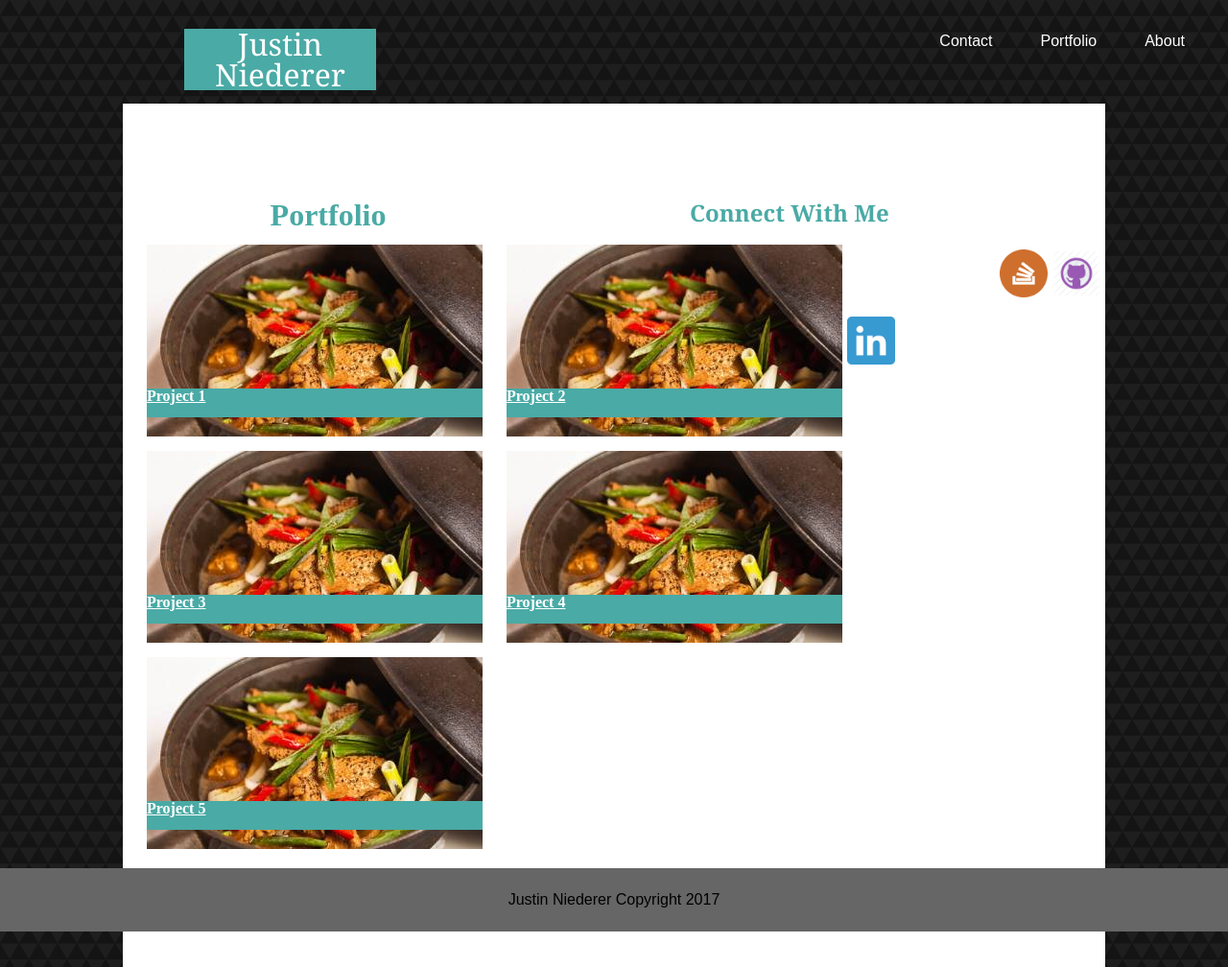
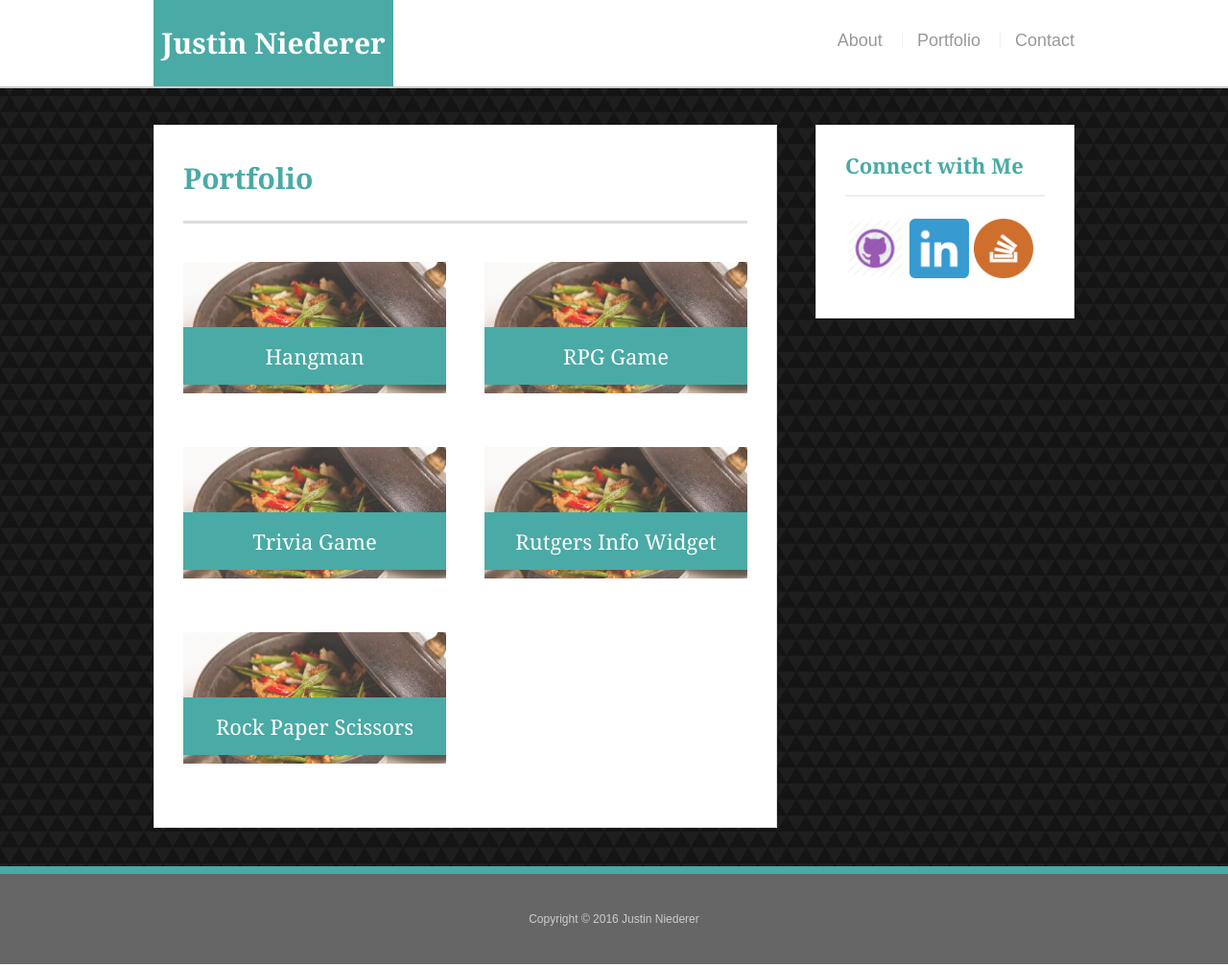
Before and after one commit to jniederer7/Basic-Portfolio, a plain HTML site: page portfolio.html in a window 1280 px wide. Shown: the top 1008 px of the page at 96% size. Drawn offline with Linux system fonts and the light colour scheme.

Commit message:
fixed code

```diff
--- a/assets/css/style.css
+++ b/assets/css/style.css
@@ -1,166 +1,239 @@
-body{
-	background-image:url("../images/dark-triangles.png");
-}
-h1{
-	background-color:#4aaaa5;
-	font-family:"Georgia", Times, "Times New Roman", serif;
-	font-size: 32px;
-	color: white;
-	width:200px;
-	text-align:center;
-	float: left;
-	margin-left:15%;
-	margin-top:30px;
-	margin-bottom:-50px;
-
-}
-a.navbar{
-	float:right;
-	font-family: Arial, "helvetica neue", helvetica, sans-serif;
-	font-size:16px;
-	text-decoration: none;
-	margin-right:40px;
-	padding:5px;
-	margin-top:30px;
-	color:white;
-	margin-bottom:-50px;
-}
-img.profile{
-	float:left;
-	margin-top:20px;
-	margin-left:15%;
-}
-.background{
-	background-color:white;
-	float:center;
-	margin-left:10%;
-	margin-right:10%;
-	margin-top:5%;
-	margin-bottom:-142px;
+body {
+  font-family: Arial, "Helvetica Neue", Helvetica, sans-serif;
+  font-size: 18px;
+  line-height: 34px;
+  color: #777;
+  background: url("../images/dark-triangles.png");
 }
 
-.clearfix::after {
-    content: "";
-    clear: both;
-    display: table;
-
-}
-h2{
-	color: #4aaaa5;
-	font-size:32px;
-	float:left;
-	margin-left:15%;
-	margin-top:100px;
-	font-weight:bolder;
+* {
+  box-sizing: border-box;
 }
 
+/* general */
 
-p.biopara{
-	float:left;
-	width:500px;
-	font-family: Arial, "helvetica neue", helvetica, sans-serif;
-	font-size:16px;
-	margin-top:20px;
-	font-weight:bold;
-	line-height:25px;
+.container {
+  width: 100%;
+  max-width: 960px;
+  margin: 0 auto;
+  clear: both;
 }
 
-h3{
-	color: #4aaaa5;
-	font-size:24px;
-	float:left;
-	margin-top:20px;
-	font-weight:bold;
-	font-family:"Georgia", Times, "Times New Roman", serif;
-	margin-left:15%;
-	background:white;
+h1,
+h2,
+h3,
+p {
+  margin-bottom: 20px;
 }
 
-img.social{
-	float:left;
-	height:50px;
-	width:50px;
-	margin-top:20px;
-	margin-left:5px;
-	background:white;
-
+p:last-child {
+  margin-bottom: 0;
 }
 
-img.stack{
-	margin-left:16%;
+h1,
+h2,
+h3 {
+  font-family: Georgia, Times, "Times New Roman", serif;
+  font-weight: 700;
+  color: #4aaaa5;
 }
 
-p.dogs{
-	float:left;
-	width:500px;
-	margin-left:15%;
-	font-family: Arial, "helvetica neue", helvetica, sans-serif;
-	font-size:16px;
-	margin-top:100px;
-	font-weight:bold;
-	line-height:25px;
+h1 {
+  padding-bottom: 20px;
+  font-size: 30px;
+  line-height: 49px;
+  border-bottom: 3px solid #ddd;
 }
-video {
-	background-color:black;
-	margin-top:100px;
-	float:left;
-	border-color:black;
-	border:10px;
+
+h2,
+h3 {
+  font-size: 22px;
 }
-.background:after{
-	content:"";
-	display: block;
+
+/* header */
+
+#masthead {
+  position: fixed;
+  z-index: 99;
+  width: 100%;
+  margin: 0 0 30px;
+  overflow: auto;
+  color: #fff;
+  background: #fff;
+  border-bottom: 2px solid #ccc;
 }
-footer,.background:after{
-	height:142px;
+
+#logo {
+  float: left;
+  width: 250px;
+  height: 90px;
+  font-family: Georgia, Times, "Times New Roman", serif;
+  font-size: 30px;
+  font-weight: 700;
+  line-height: 90px;
+  color: #fff;
+  text-align: center;
+  text-decoration: none;
+  background: #4aaaa5;
 }
-footer{
-	background:#666666;
-	text-align:center;
-	padding:25px;
-	font-family: Arial, "helvetica neue", helvetica, sans-serif;
-	font-size:16px;
-	margin-color:#4aaaa5;
-	margin-top:20px;
-	height:10%;
-	margin-bottom:0px;
+
+nav {
+  float: right;
+  margin-top: 25px;
 }
-img.profile,p.dogs,p.biopara,video{
-	background:white;
+
+nav a {
+  display: inline-block;
+  padding-left: 15px;
+  margin-left: 15px;
+  line-height: 18px;
+  color: #999;
+  text-decoration: none;
+  border-left: 1px solid #efefef;
 }
-form{
-	float:left;
-	margin-left:15%;
-	width:800px;
-	background-color:white;
-	height:540px;
-	margin-top:20px;
-	padding:5px;
 
+nav a:first-child {
+  border-left: 0 none;
 }
-.connect{
-	float:right;
-	margin-top:10%;
-	margin-right:22%;
+
+/* footer */
+
+footer {
+  padding: 30px 0;
+  clear: both;
+  font-size: 12px;
+  color: #fff;
+  color: #ccc;
+  text-align: center;
+  background: #666;
+  border-top: 8px solid #4aaaa5;
 }
-.portfolio{
-	background-image:
-    url("../images/portfolio-img.jpg");
-  width: 350px;
-  height:200px;
 
-  margin-left:25px;
-  color: white;
+/* sidebar */
+
+.sidebar {
+  float: right;
+  width: 100%;
+  max-width: 270px;
+  padding: 30px;
+  margin-bottom: 20px;
+  background: #fff;
+  border: 1px solid #ddd;
+}
+
+h3,
+.sidebar h2 {
+  padding-bottom: 20px;
+  margin-bottom: 15px;
+  line-height: 22px;
+  border-bottom: 2px solid #eee;
+}
+
+.social {
+  width: 62px;
+  height: 62px;
+  margin-top: 8px;
+  margin-right: 5px;
+}
+
+.social:last-child {
+  margin-right: 0;
+}
+
+/* main */
+
+#main-container {
+  padding-top: 130px;
+}
+
+.main-section {
   float: left;
-  margin-top:15px;
+  width: 100%;
+  max-width: 650px;
+  padding: 30px;
+  margin: 0 0 40px;
+  background: #fff;
+  border: 1px solid #ddd;
 }
-.portfolio p {
-	position:relative;
-	top:150px;
-	background-color:#4aaaa5;
-	width:250px
-	font-size:24px;
-	height:30px;
-	font-weight:bold;
-	text-decoration: none;
+
+/* portfolio page */
+
+.work {
+  position: relative;
+  float: left;
+  width: 274px;
+  margin: 20px 0 25px;
+  overflow: auto;
 }
+
+.work:nth-child(even) {
+  margin-right: 40px;
+}
+
+.work img {
+  width: 100%;
+  border: 0 none;
+  opacity: 0.8;
+}
+
+.work h3 {
+  position: absolute;
+  bottom: 20px;
+  width: 100%;
+  padding: 15px;
+  margin-bottom: 0;
+  font-weight: 300;
+  line-height: 30px;
+  color: #fff;
+  text-align: center;
+  background: #4aaaa5;
+  border-bottom: 0;
+}
+
+.auth-image {
+  float: left;
+  width: 200px;
+  height: auto;
+  margin-top: 10px;
+  margin-right: 25px;
+}
+
+/* contact page */
+
+#contact-form ul {
+  margin-bottom: 20px;
+}
+
+#contact-form li {
+  margin-bottom: 10px;
+}
+
+label,
+input[type=text],
+input[type=email],
+textarea {
+  display: block;
+  width: 100%;
+}
+
+input[type=text],
+input[type=email],
+textarea {
+  height: 35px;
+  padding: 0 10px;
+  font-size: 14px;
+  border: 1px solid #ddd;
+}
+
+textarea {
+  height: 200px;
+}
+
+input[type=submit] {
+  padding: 10px 30px;
+  font-size: 18px;
+  color: #fff;
+  cursor: pointer;
+  background: #4aaaa5;
+  border: 0 none;
+}
--- a/portfolio.html
+++ b/portfolio.html
@@ -1,40 +1,74 @@
-<!DOCTYPE html>
+<!doctype html>
 <html lang="en-us">
+
 <head>
-	<meta charset="UTF8">
+  <meta charset="UTF-8">
+  <title>Portfolio | Justin</title>
+  <link rel="stylesheet" type="text/css" href="assets/css/reset.css">
+  <link rel="stylesheet" type="text/css" href="assets/css/style.css">
+</head>
 
-		<title>Justin Niederer</title>
-		<link rel="stylesheet" href="assets/css/reset.css">
-		<link rel="stylesheet" href="assets/css/style.css">
-	</head>
 <body>
-		<h1>Justin Niederer</h1>
+
+  <header id="masthead">
+    <div class="container">
+      <a href="index.html" id="logo">Justin Niederer</a>
       <nav>
-<a class="navbar" href="index.html">About</a>
-<a class="navbar" href="Portfolio.html">Portfolio</a>
-<a class="navbar" href="Contact.html">Contact</a>
+        <a href="index.html">About</a>
+        <a href="portfolio.html">Portfolio</a>
+        <a href="contact.html">Contact</a>
       </nav>
-		<div class="clearfix"></div>
-		<div class="background">
-	<h2>Portfolio</h2>
-	<h3 class="connect">Connect With Me</h3>
-	<div class="clearfix"></div>
-		<a class="portfolio" href="#"><p>Project 1</p></a>
-	<a class="portfolio" href="#"><p>Project 2</p></a>
+    </div>
+  </header>
 
-	<a href="#"><img class="social stack" src="assets/images/stackoverflow.png"></a>
-	<a href="#"><img class="social" src="assets/images/GitHub-128.png"> </a>
-	<a href="#"><img class="social" src="assets/images/linkedin-128.png"></a>
+  <div id="main-container" class="container">
+    <section class="main-section">
+      <h1>Portfolio</h1>
 
-	<div class="clearfix"></div>
-	<a class="portfolio" href="#"><p>Project 3</p></a>
-	<a class="portfolio" href="#"><p>Project 4</p></a>
-	<div class="clearfix"></div>
-	<a class="portfolio" href="#"><p>Project 5</p></a>
+      <div class="work">
+        <img src="assets/images/portfolio-img.jpg" alt="hangman">
 
-	<div class="clearfix"></div>
+        <h3>Hangman</h3>
+      </div>
+      <div class="work">
+        <img src="assets/images/portfolio-img.jpg" alt="RPG Game">
 
+        <h3>RPG Game</h3>
       </div>
-<footer>Justin Niederer Copyright 2017</footer>
+      <div class="work">
+        <img src="assets/images/portfolio-img.jpg" alt="Trivia Game">
+
+        <h3>Trivia Game</h3>
+      </div>
+      <div class="work">
+        <img src="assets/images/portfolio-img.jpg" alt="Rutgers Info Widget">
+
+        <h3>Rutgers Info Widget</h3>
+      </div>
+      <div class="work">
+        <img src="assets/images/portfolio-img.jpg" alt="Rock Paper Scissors">
+
+        <h3>Rock Paper Scissors</h3>
+      </div>
+
+    </section>
+
+    <section class="sidebar">
+      <div id="connect">
+        <h2>Connect with Me</h2>
+
+        <a href="#"><img src="assets/images/github-128.png" class="social" alt="GitHub" /></a>
+        <a href="#"><img src="assets/images/linkedin-128.png" class="social" alt="LinkedIn" /></a>
+        <a href="#"><img src="assets/images/stackoverflow.png" class="social" alt="Stack Overflow" /></a>
+      </div>
+    </section>
+  </div>
+
+  <footer>
+    <div class="container">
+      Copyright &copy; 2016 Justin Niederer
+    </div>
+  </footer>
 </body>
+
 </html>
```
Also changed, not shown: contact.html (+53 -29 lines), index.html (+37 -25 lines). Lines whose indentation alone changed are shown as unchanged.
